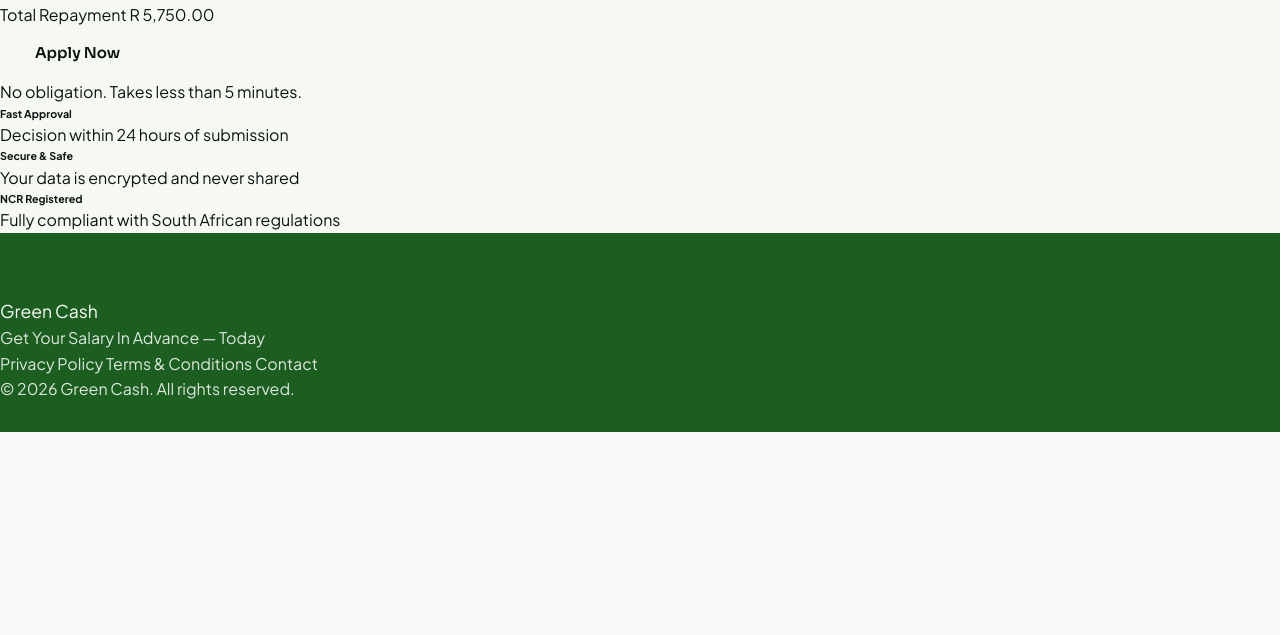
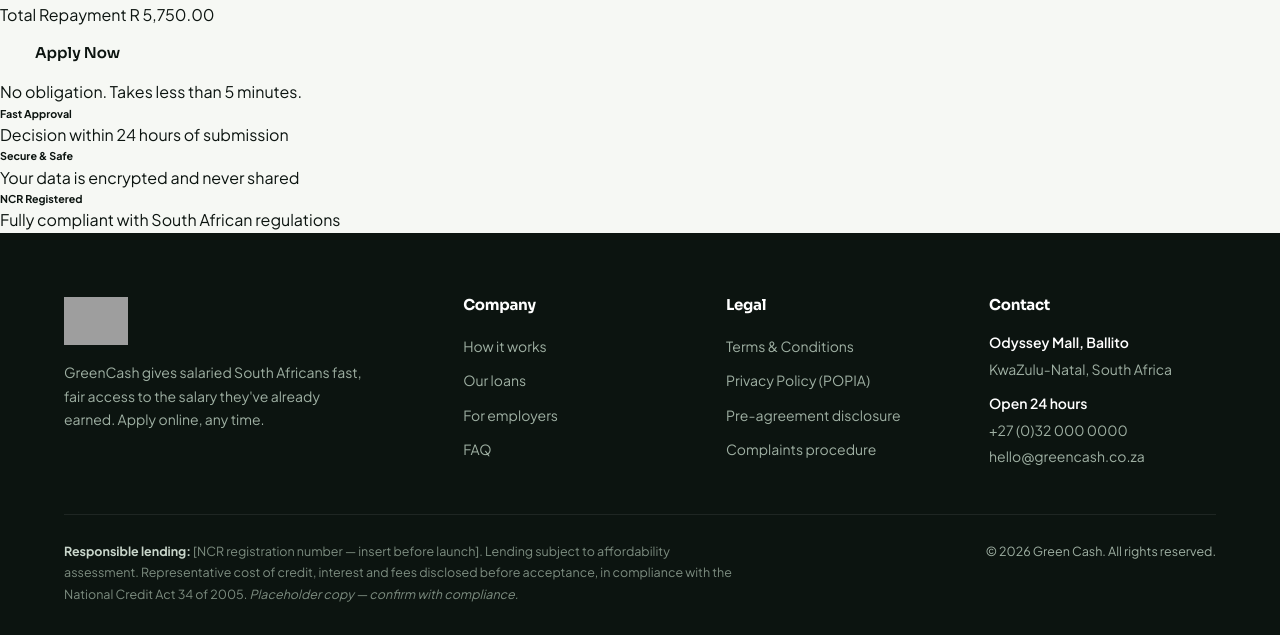
Before and after one commit to oluwatosindot/greencash, a PHP site: page /index.php in a window 1280 px wide. Shown: the part 862-1497 px from the top of the page. Before the commit the page ends 1294 px from the top, so only its background shows below. Run offline with PHP 8.4, Linux system fonts and the light colour scheme; some libraries are stand-ins or nearby versions; grey boxes are pictures that could not be loaded.

Commit message:
feat: rewrite footer.php with dark 4-column grid, drop Bootstrap CDN

```diff
--- a/includes/footer.php
+++ b/includes/footer.php
@@ -1,29 +1,42 @@
 </main>
 
-<footer class="mt-5 py-4" style="background:#1B5E20; color:rgba(255,255,255,0.85);">
-    <div class="container">
-        <div class="row align-items-center">
-            <div class="col-md-4 mb-3 mb-md-0">
-                <span class="fw-bold" style="color:#fff; font-size:1.1rem;">
-                    <i class="bi bi-cash-stack me-1"></i><?= htmlspecialchars(APP_NAME, ENT_QUOTES, 'UTF-8') ?>
-                </span>
-                <p class="small mt-1 mb-0">Get Your Salary In Advance — Today</p>
+<footer>
+    <div class="wrap">
+        <div class="foot-grid">
+            <div class="foot-brand">
+                <img src="<?= htmlspecialchars(APP_URL, ENT_QUOTES, 'UTF-8') ?>/assets/img/logo01.jpeg" alt="<?= htmlspecialchars(APP_NAME, ENT_QUOTES, 'UTF-8') ?>" style="height:48px">
+                <p>GreenCash gives salaried South Africans fast, fair access to the salary they've already earned. Apply online, any time.</p>
             </div>
-            <div class="col-md-4 mb-3 mb-md-0 text-md-center">
-                <a href="<?= htmlspecialchars(APP_URL, ENT_QUOTES, 'UTF-8') ?>/privacy-policy.php" class="text-white-50 me-3 small text-decoration-none">Privacy Policy</a>
-                <a href="<?= htmlspecialchars(APP_URL, ENT_QUOTES, 'UTF-8') ?>/terms-and-conditions.php" class="text-white-50 me-3 small text-decoration-none">Terms &amp; Conditions</a>
-                <a href="<?= htmlspecialchars(APP_URL, ENT_QUOTES, 'UTF-8') ?>/contact.php" class="text-white-50 small text-decoration-none">Contact</a>
+            <div class="foot-col">
+                <h4>Company</h4>
+                <a href="<?= htmlspecialchars(APP_URL, ENT_QUOTES, 'UTF-8') ?>/#how">How it works</a>
+                <a href="<?= htmlspecialchars(APP_URL, ENT_QUOTES, 'UTF-8') ?>/#products">Our loans</a>
+                <a href="<?= htmlspecialchars(APP_URL, ENT_QUOTES, 'UTF-8') ?>/#employers">For employers</a>
+                <a href="<?= htmlspecialchars(APP_URL, ENT_QUOTES, 'UTF-8') ?>/#faq">FAQ</a>
             </div>
-            <div class="col-md-4 text-md-end small">
-                &copy; <?= date('Y') ?> <?= htmlspecialchars(APP_NAME, ENT_QUOTES, 'UTF-8') ?>. All rights reserved.
+            <div class="foot-col">
+                <h4>Legal</h4>
+                <a href="<?= htmlspecialchars(APP_URL, ENT_QUOTES, 'UTF-8') ?>/terms-and-conditions.php">Terms &amp; Conditions</a>
+                <a href="<?= htmlspecialchars(APP_URL, ENT_QUOTES, 'UTF-8') ?>/privacy-policy.php">Privacy Policy (POPIA)</a>
+                <a href="<?= htmlspecialchars(APP_URL, ENT_QUOTES, 'UTF-8') ?>/terms-and-conditions.php#pre-agreement">Pre-agreement disclosure</a>
+                <a href="<?= htmlspecialchars(APP_URL, ENT_QUOTES, 'UTF-8') ?>/contact.php#complaints">Complaints procedure</a>
             </div>
+            <div class="foot-col foot-contact">
+                <h4>Contact</h4>
+                <b>Odyssey Mall, Ballito</b>
+                KwaZulu-Natal, South Africa<br>
+                <b style="margin-top:8px">Open 24 hours</b>
+                +27 (0)32 000 0000<br>
+                hello@greencash.co.za
+            </div>
+        </div>
+        <div class="foot-bottom">
+            <div class="legal"><b>Responsible lending:</b> [NCR registration number — insert before launch]. Lending subject to affordability assessment. Representative cost of credit, interest and fees disclosed before acceptance, in compliance with the National Credit Act 34 of 2005. <i>Placeholder copy — confirm with compliance.</i></div>
+            <div>© <span id="yr"></span> <?= htmlspecialchars(APP_NAME, ENT_QUOTES, 'UTF-8') ?>. All rights reserved.</div>
         </div>
     </div>
 </footer>
 
-<!-- Bootstrap 5 JS -->
-<script src="https://cdn.jsdelivr.net/npm/bootstrap@5.3.3/dist/js/bootstrap.bundle.min.js"></script>
-<!-- App JS -->
 <script src="<?= htmlspecialchars(APP_URL, ENT_QUOTES, 'UTF-8') ?>/assets/js/main.js" defer></script>
 </body>
 </html>
```
